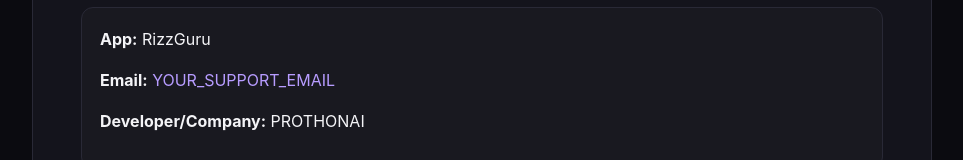
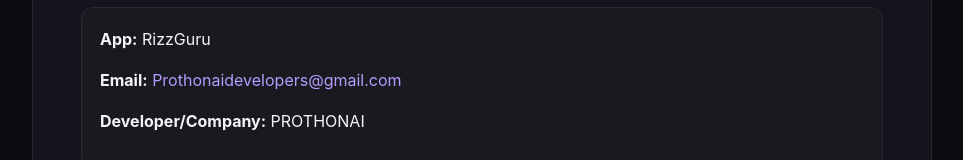
Before and after one commit to prothonai/RizzGuru, a plain HTML site: page Privacypolicy.html in a window 1280 px wide. Shown: the part 5112-5272 px from the top of the page, without its empty margins (158-1121 px from the left). Drawn offline with Linux system fonts and the light colour scheme.

Commit message:
Update Privacypolicy.html

```diff
--- a/Privacypolicy.html
+++ b/Privacypolicy.html
@@ -494,7 +494,7 @@
         <p>
           <strong>Email:</strong>
           <a href="mailto:Prothonaidevelopers@gmail.com">
-            YOUR_SUPPORT_EMAIL
+            Prothonaidevelopers@gmail.com
           </a>
         </p>
 
```
